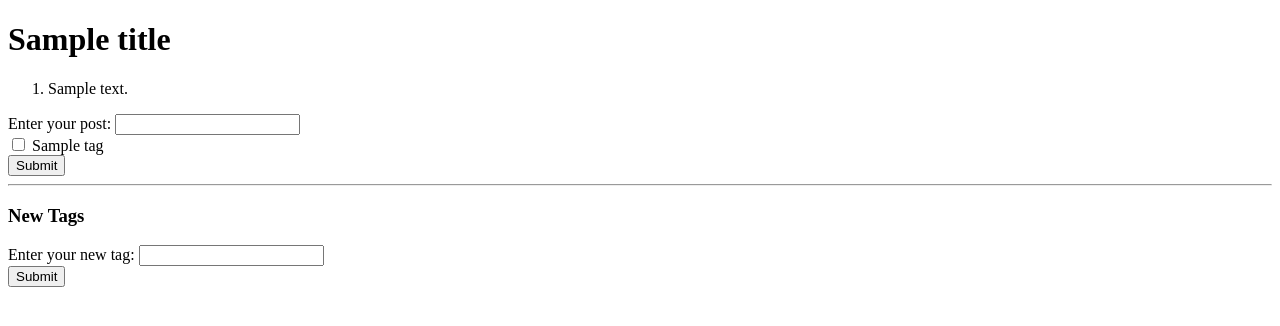
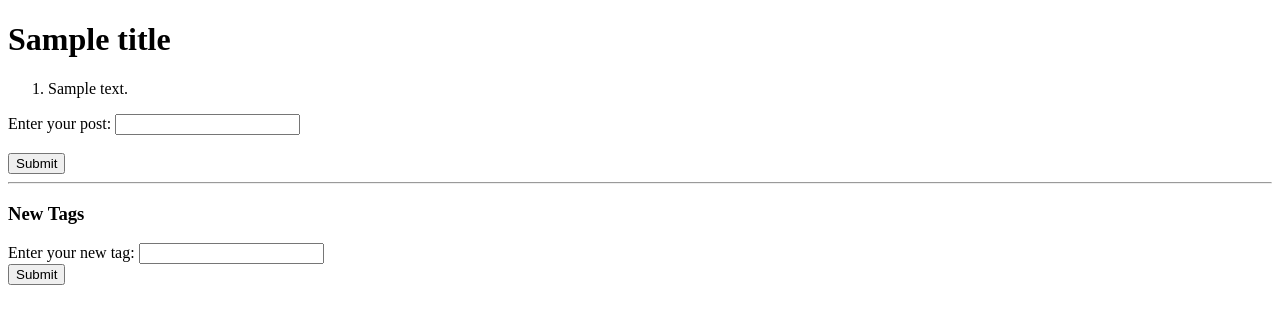
Before and after one commit to USCCode/242Lecture, a Python web app: template src/templates/base.html in a window 1280 px wide. Shown: the top 326 px of the page. Run offline with Jinja, Linux system fonts and the light colour scheme; the template is opened without the code that fills it: most values are stand-ins (such as "Sample title", 1, 10 or a date in 2020).

Commit message:
Start of screencast.

```diff
--- a/src/main.py
+++ b/src/main.py
@@ -29,7 +29,6 @@ class MyHandler(webapp2.RequestHandler):
         self.templateValues = {}
         self.templateValues['title'] = 'Datastore Tutorial'
         self.templateValues['posts'] = Post.all()
-        self.templateValues['tags'] = Tag.all()
         self.render('base.html')
 
     def post(self): # /
--- a/src/templates/base.html
+++ b/src/templates/base.html
@@ -16,9 +16,6 @@
 
 <form action="/" method="post">
 Enter your post: <input name="theContent" type="text"/><br />
-{% for t in tags %}
-<input type="checkbox" name={{ t.name }} /> {{ t.name }}
-{% endfor %}
 <br/>
 <input type="submit"></input>
 </form>
```
